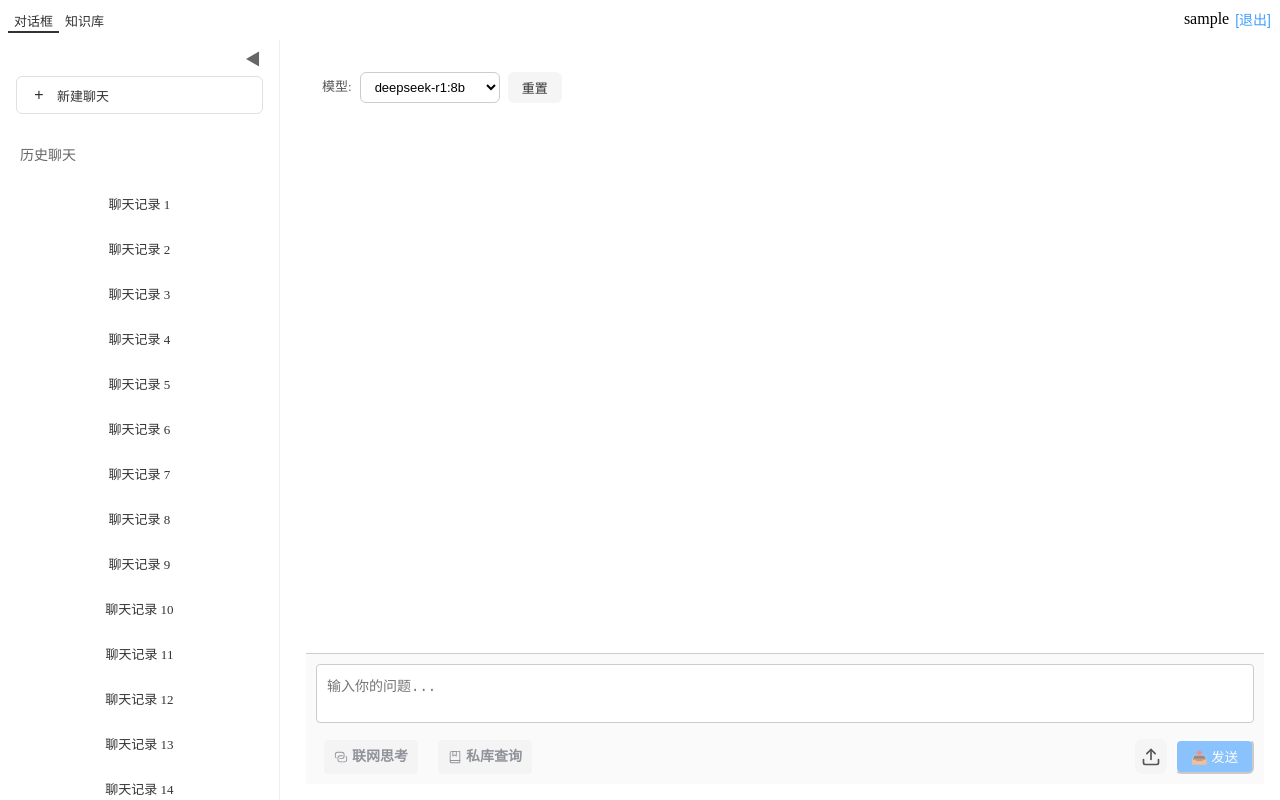
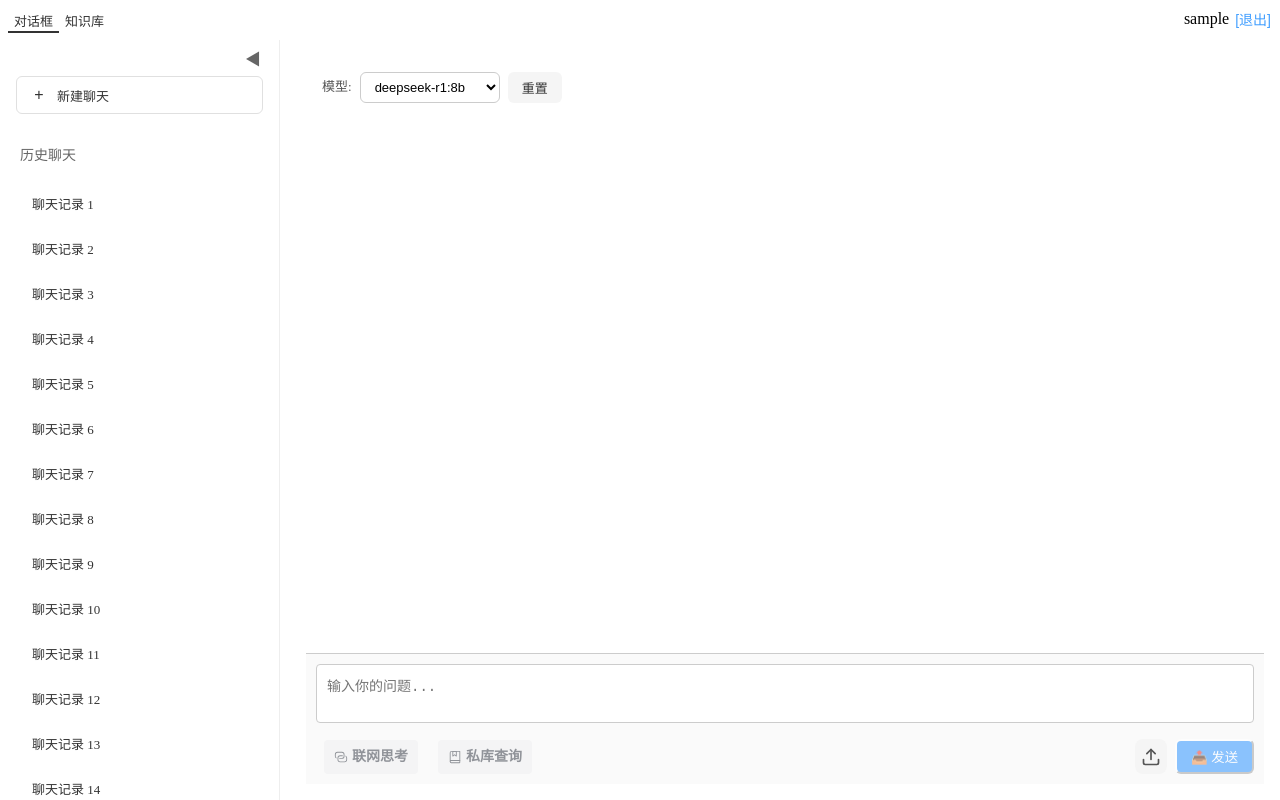
Before and after one commit to chq3272991/ai-chat-ui, a Vue app: page / in a window 1280 px wide. Built offline with nearby package versions, Linux system fonts and the light colour scheme; sample sign-in values are in the browser's storage.

Commit message:
fix: 调整聊天记录文字左对齐

```diff
--- a/src/views/ChatPage.vue
+++ b/src/views/ChatPage.vue
@@ -253,7 +253,7 @@ async function fetchChatHistory(reset = false) {
     await new Promise((r) => setTimeout(r, 500));
 
     // 模拟数据
-    const total = 45; // 总共 45 条
+    const total = 100; // 总共 45 条
     const startIdx = (pageNum.value - 1) * pageSize;
     const endIdx = Math.min(startIdx + pageSize, total);
     const data: any[] = [];
--- a/src/views/style/chatPage.css
+++ b/src/views/style/chatPage.css
@@ -500,7 +500,9 @@ header {
   margin: 0;
 }
 
+/* 历史聊天列表项文本左对齐 */
 .history-item {
+  text-align: left; /* 核心：强制文本左对齐 */
   padding: 10px 12px;
   border-radius: 4px;
   margin-bottom: 6px;
```
